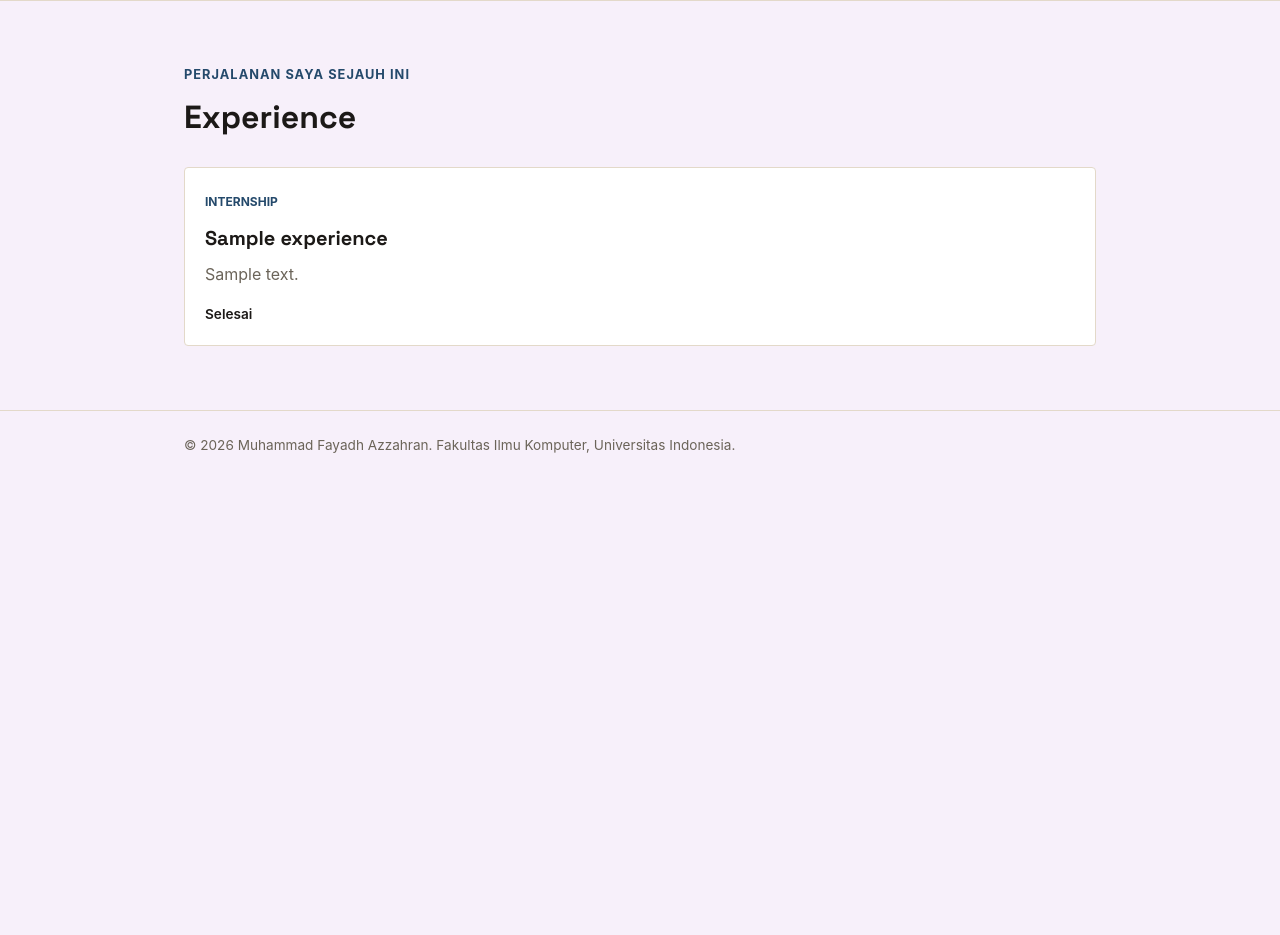
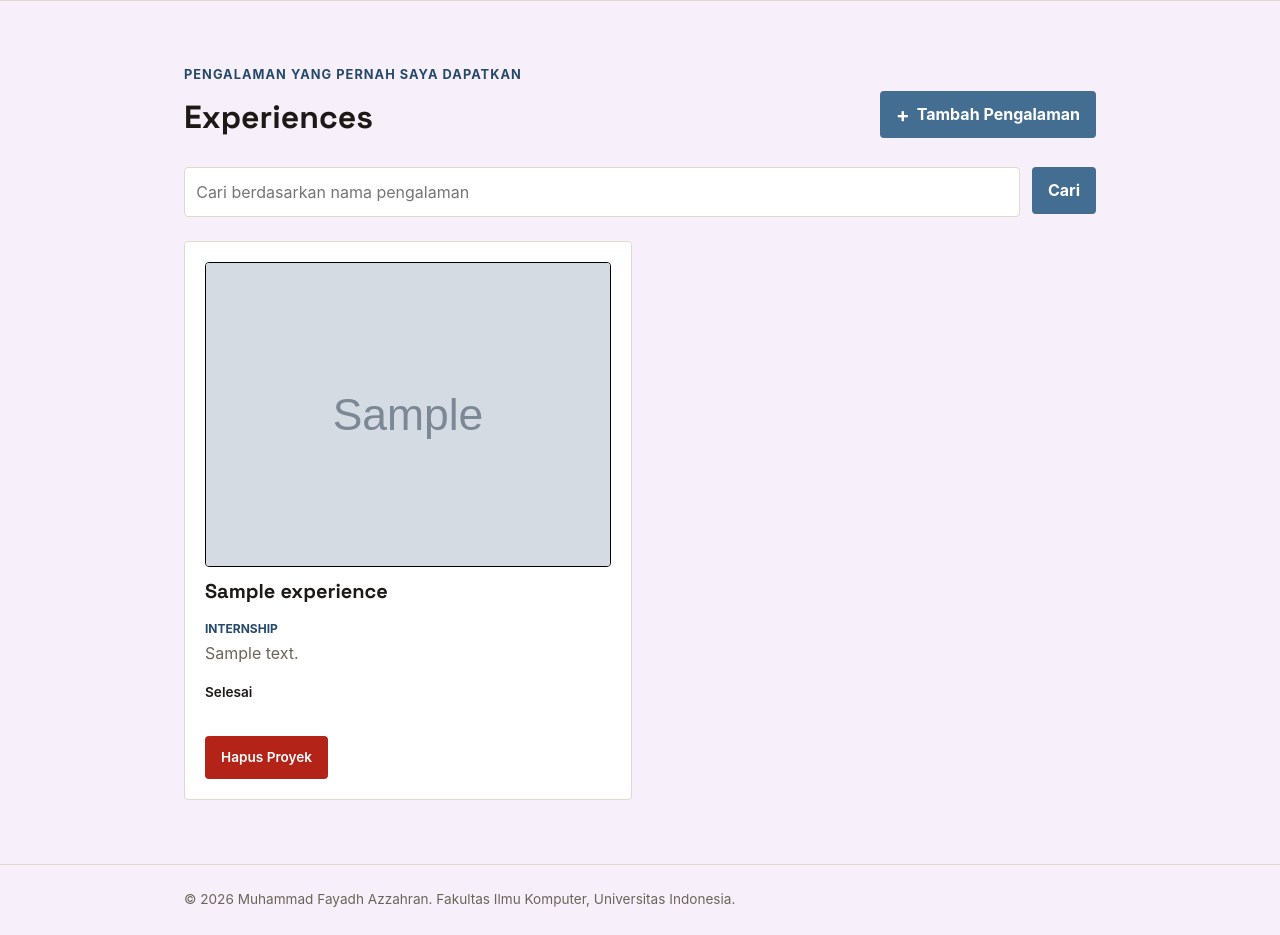
Before and after one commit to yaddwhuh/myportofolio, a Django app: page /experience/ in a window 1280 px wide. Shown: the part 74-1009 px from the top of the page. Before the commit the page ends 527 px from the top, so only its background shows below. Run offline with Django 5.2, Linux system fonts and the light colour scheme; tables that the repository leaves empty hold one stand-in row (values such as "Sample post"); grey boxes marked "Sample" are stand-in pictures.

Commit message:
feat: Added 'Add', 'Search', and 'Delete' for each page with database (including refactoring these page!)

```diff
--- a/main/urls.py
+++ b/main/urls.py
@@ -11,6 +11,11 @@ urlpatterns = [
     path("projects/", show_projects, name="show_projects"),
     path("projects/add/", create_project, name="create_project"),
     path("experience/add/", create_experience, name="create_experience"),
+    path("achievement/add/", create_achievement, name="create_achievement"),
     path("api/projects/", get_projects_json, name="get_projects_json"),
+    path("api/achievement/", get_achievement_json, name="get_achievement_json"),
+    path("api/experience/", get_experience_json, name="get_experience_json"),
     path("projects/<uuid:project_id>/delete/",delete_project, name="delete_project"),
+    path("experience/<uuid:experience_id>/delete/",delete_experience, name="delete_experience"),
+    path("achievement/<uuid:achievement_id>/delete/",delete_achievement, name="delete_achievement"),
 ]
--- a/main/views.py
+++ b/main/views.py
@@ -19,20 +19,6 @@ def show_main(request):
     }
     return render(request, "index.html", context)
 
-
-def show_experience(request):
-    context = {
-        "name": "Muhammad Fayadh Azzahran",
-        "experience_list": Experience.objects.all(),
-    }
-    return render(request, "experience.html", context)
-
-def show_achievement(request):
-    context = {
-        "name": "Muhammad Fayadh Azzahran",
-        "achievement_list": Achievement.objects.all(),
-    }
-    return render(request, "achievement.html", context)
 
 def create_project(request):
     form = ProjectForm(request.POST or None)
@@ -62,6 +48,20 @@ def create_experience(request):
     }
     return render(request, "experience_form.html", context)
 
+def create_achievement(request):
+    form = AchievementForm(request.POST or None)
+
+    if request.method == "POST" and form.is_valid():
+        form.save()
+        messages.success(request, "Penghargaan baru berhasil ditambahkan!")
+        return redirect("main:show_achievement")
+
+    context = {
+        "name": "Muhammad Fayadh Azzharan",
+        "form": form,
+    }
+    return render(request, "achievement_form.html", context)
+
 def get_projects_json(request):
     title_query = request.GET.get("title", "").strip()
     projects = Project.objects.all()
@@ -71,6 +71,26 @@ def get_projects_json(request):
 
     projects_json = serializers.serialize("json", projects)
     return HttpResponse(projects_json, content_type="application/json")
+
+def get_achievement_json(request):
+    title_query = request.GET.get("title", "").strip()
+    achievements = Achievement.objects.all()
+
+    if title_query:
+        achievements = achievements.filter(title__icontains=title_query)
+
+    achievements_json = serializers.serialize("json", achievements)
+    return HttpResponse(achievements_json, content_type="application/json")
+
+def get_experience_json(request):
+    title_query = request.GET.get("title", "").strip()
+    experiences = Experience.objects.all()
+
+    if title_query:
+        experiences = experiences.filter(title__icontains=title_query)
+
+    experiences_json = serializers.serialize("json", experiences)
+    return HttpResponse(experiences_json, content_type="application/json")
 
 def show_projects(request):
     json_response = get_projects_json(request)
@@ -89,6 +109,40 @@ def show_projects(request):
     }
     return render(request, "projects.html", context)
 
+def show_achievement(request):
+    json_response = get_achievement_json(request)
+
+    achievements = serializers.deserialize(
+        "json",
+        json_response.content.decode("utf-8"),
+    )
+    achievements = [achievement.object for achievement in achievements]
+    title_query = request.GET.get("title", "").strip()
+
+    context = {
+        "name": "Muhammad Fayadh Azzahran",
+        "achievement_list": achievements,
+        "title_query": title_query,
+    }
+    return render(request, "achievement.html", context)
+
+def show_experience(request):
+    json_response = get_experience_json(request)
+
+    experiences = serializers.deserialize(
+        "json",
+        json_response.content.decode("utf-8"),
+    )
+    experiences = [experience.object for experience in experiences]
+    title_query = request.GET.get("title", "").strip()
+
+    context = {
+        "name": "Muhammad Fayadh Azzahran",
+        "experience_list": experiences,
+        "title_query": title_query,
+    }
+    return render(request, "experience.html", context)
+
 def delete_project(request, project_id):
     project = get_object_or_404(Project, pk=project_id)
 
@@ -98,3 +152,23 @@ def delete_project(request, project_id):
         return redirect("main:show_projects")
 
     return redirect("main:show_projects")
+
+def delete_achievement(request, achievement_id):
+    achievement = get_object_or_404(Achievement, pk=achievement_id)
+
+    if request.method == "POST":
+        achievement.delete()
+        messages.success(request, "Penghargaan berhasil dihapus!")
+        return redirect("main:show_achievement")
+
+    return redirect("main:show_achievement")
+
+def delete_experience(request, experience_id):
+    experience = get_object_or_404(Experience, pk=experience_id)
+
+    if request.method == "POST":
+        experience.delete()
+        messages.success(request, "Pengalaman berhasil dihapus!")
+        return redirect("main:show_experience")
+
+    return redirect("main:show_experience")
--- /dev/null
+++ b/templates/components/experience_delete_modal.html
@@ -0,0 +1,43 @@
+<p class="showcase-status">
+    <button type="button"
+            class="button button-danger"
+            popovertarget="delete-experience-{{ experience.id }}"
+            aria-label="Hapus {{ experience.title }}"
+            title="Hapus pengalaman">
+        Hapus Proyek
+    </button>
+</p>
+<div id="delete-experience-{{ experience.id }}"
+     class="project-delete-modal"
+     popover="auto"
+     role="dialog"
+     aria-modal="true"
+     aria-labelledby="delete-experience-title-{{ experience.id }}">
+    <button type="button"
+            class="project-delete-modal__backdrop"
+            popovertarget="delete-experience-{{ experience.id }}"
+            popovertargetaction="hide"
+            aria-label="Tutup konfirmasi hapus"></button>
+    <div class="project-delete-modal__content">
+        <button type="button"
+                class="project-delete-modal__close"
+                popovertarget="delete-experience-{{ experience.id }}"
+                popovertargetaction="hide"
+                aria-label="Tutup konfirmasi hapus">×</button>
+        <h2 id="delete-experience-title-{{ experience.id }}">Hapus Pengalaman?</h2>
+        <p>
+            Apakah Anda yakin ingin menghapus
+            <strong>{{ experience.title }}</strong>?
+        </p>
+        <div class="project-delete-modal__actions">
+            <button type="button"
+                    class="button button-secondary"
+                    popovertarget="delete-experience-{{ experience.id }}"
+                    popovertargetaction="hide">Batal</button>
+            <form method="post" action="{% url 'main:delete_experience' experience.id %}">
+                {% csrf_token %}
+                <button type="submit" class="button button-danger">Ya, Hapus</button>
+            </form>
+        </div>
+    </div>
+</div>
--- a/templates/experience.html
+++ b/templates/experience.html
@@ -1,35 +1,58 @@
-{% extends 'base.html' %}
+{% extends "base.html" %}
 {% block meta %}
     <title>Experience - {{ name }}</title>
 {% endblock meta %}
 {% block content %}
 <main>
-	<section class="showcase-section" id="experience">
+	<section class="showcase-section" id="showcase">
 		<div class="container">
-			<p class="section-kicker">Perjalanan saya sejauh ini</p>
-			<h1>Experience</h1>
-
-			<div class="showcase-grid">
+			<p class="section-kicker">Pengalaman yang pernah saya dapatkan</p>
+			<div class="project-header">
+				<h1>Experiences</h1>
+				<a href="{% url 'main:create_experience' %}"
+				   class="button project-add-button">
+					<span aria-hidden="true">+</span>
+					Tambah Pengalaman
+				</a>
+			</div>
+			<form method="get"
+				  action="{% url 'main:show_experience' %}"
+				  class="project-search">
+				<input type="search"
+					   name="title"
+					   value="{{ title_query }}"
+					   placeholder="Cari berdasarkan nama pengalaman"
+					   class="project-search__input"
+					   aria-label="Cari berdasarkan nama pengalaman">
+				<button type="submit" class="button">Cari</button>
+			</form>
+			<div class="showcase-grid project-grid">
 				{% for experience in experience_list %}
 					<article class="showcase-card">
-						<span class="showcase-category">
-							{{ experience.get_category_display }}
-						</span>
+						{% if experience.thumbnail %}
+							<img src="{{ experience.thumbnail }}"
+								 alt="Gambar {{ experience.title }}"
+								 class="project-image">
+						{% endif %}
 						<h2>{{ experience.title }}</h2>
-						<p class="showcase-description">
-							{{ experience.description }}
-						</p>
-
+						<span class="showcase-category">{{ experience.category }}</span>
+						<p class="showcase-description">{{ experience.description }}</p>
 						{% if experience.is_ongoing %}
 							<p class="showcase-status">Sedang berlangsung</p>
 						{% else %}
 							<p class="showcase-status">Selesai</p>
 						{% endif %}
+						<div class="project-card-actions">
+							<div class="project-actions">
+								{% include "components/experience_delete_modal.html" with experience=experience %}
+							</div>
 					</article>
 				{% empty %}
-					<p class="empty-state">
-						Belum ada pengalaman yang ditambahkan.
-					</p>
+					{% if title_query %}
+						<p class="empty-state">Tidak ada pengalaman dengan nama tersebut.</p>
+					{% else %}
+						<p class="empty-state">Belum ada pengalaman yang ditambahkan.</p>
+					{% endif %}
 				{% endfor %}
 			</div>
 		</div>
```
Also changed, not shown: main/forms.py (+50 -1 lines), templates/achievement.html (+22 -2 lines), templates/achievement_form.html (added, +29 -0 lines), templates/components/achievement_delete_modal.html (added, +43 -0 lines).
